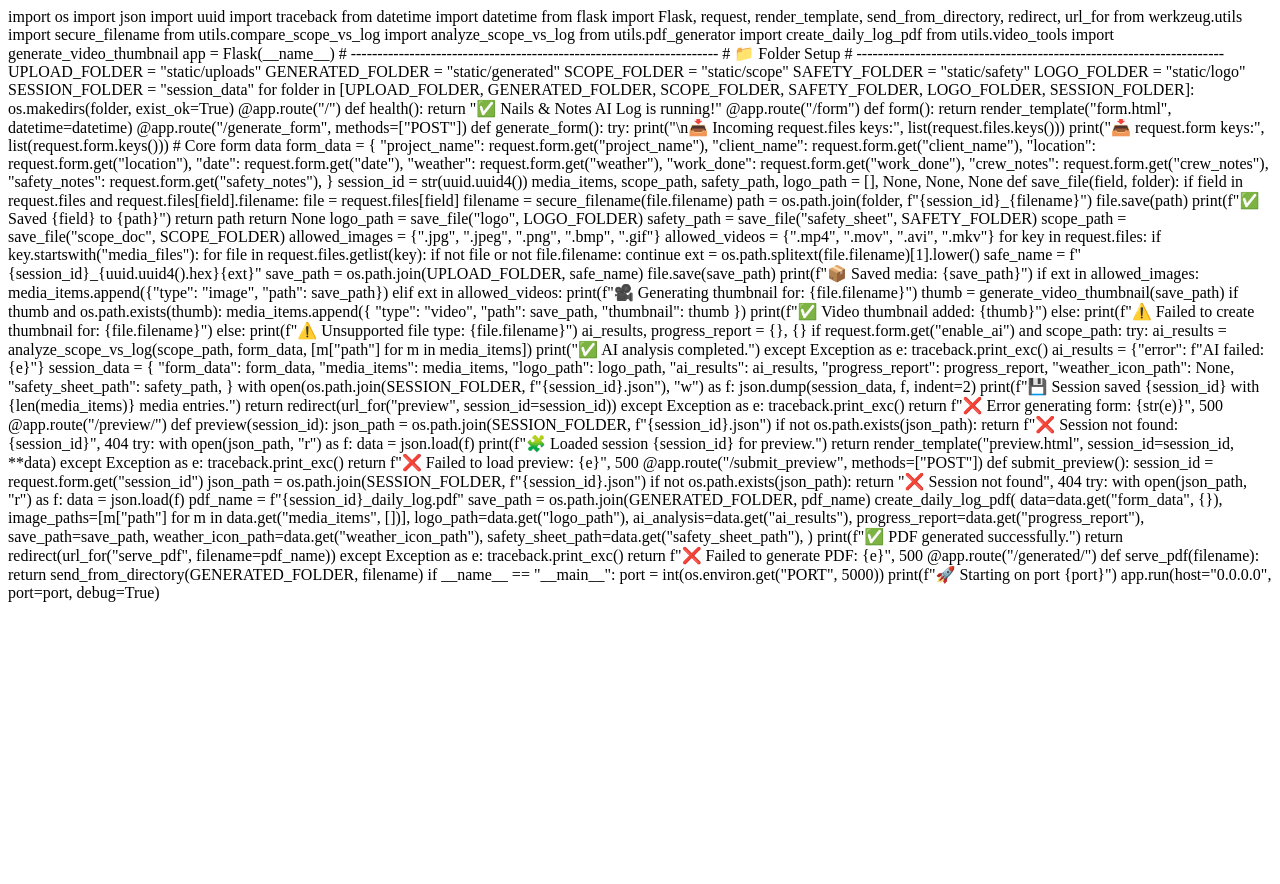
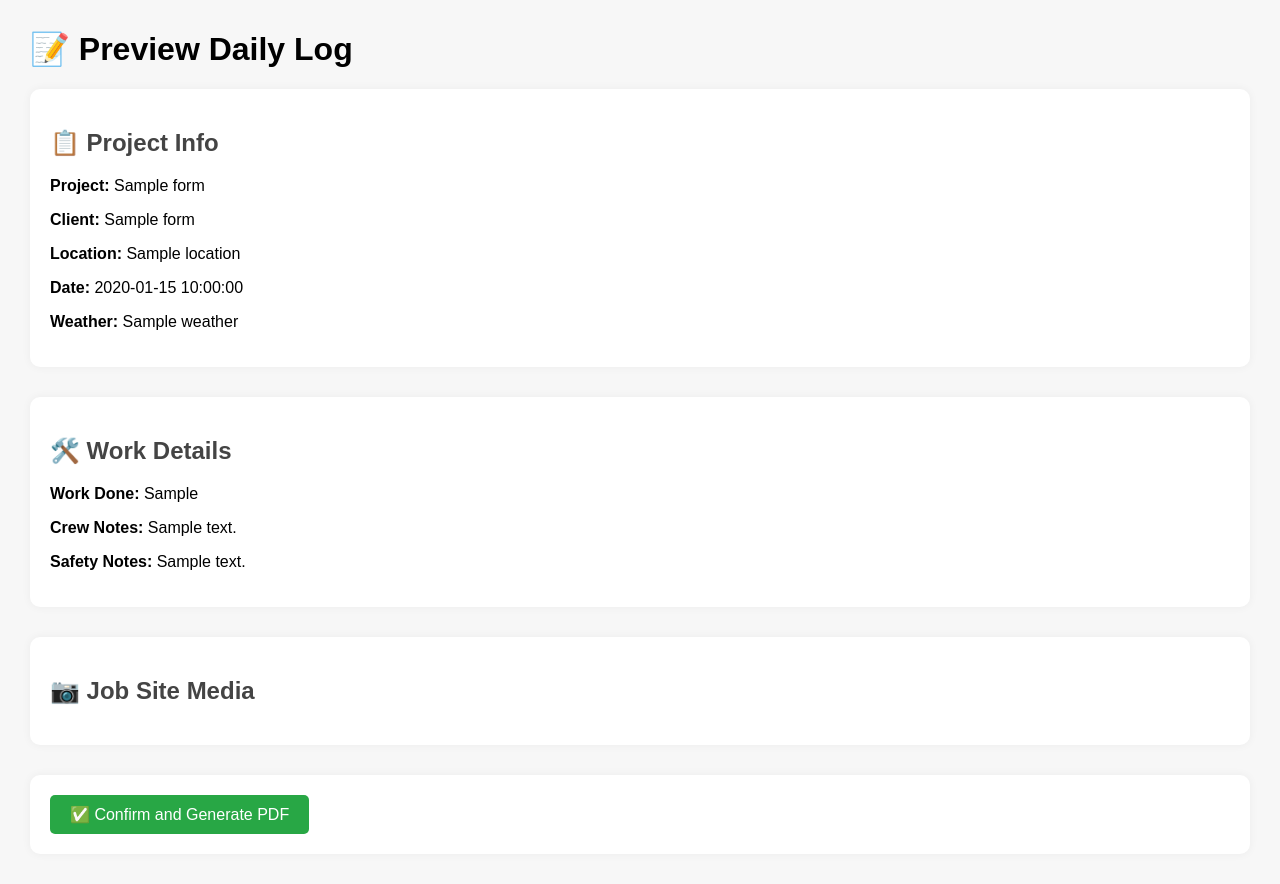
Before and after one commit to VagishKapila/gpt-material-insight-api, a Flask app: template templates/preview.html in a window 1280 px wide. Before the commit the page ends 602 px from the top, so only its background shows below. Run offline with Flask 3, Linux system fonts and the light colour scheme; the template is opened without the code that fills it: most values are stand-ins (such as "Sample title", 1, 10 or a date in 2020).

Commit message:
Update preview.html

```diff
--- a/templates/preview.html
+++ b/templates/preview.html
@@ -1,190 +1,98 @@
-import os
-import json
-import uuid
-import traceback
-from datetime import datetime
-from flask import Flask, request, render_template, send_from_directory, redirect, url_for
-from werkzeug.utils import secure_filename
+<!DOCTYPE html>
+<html lang="en">
+<head>
+  <meta charset="UTF-8">
+  <title>Preview Log</title>
+  <style>
+    body {
+      font-family: Arial, sans-serif;
+      margin: 30px;
+      background-color: #f7f7f7;
+    }
+    .section {
+      margin-bottom: 30px;
+      padding: 20px;
+      background: white;
+      border-radius: 10px;
+      box-shadow: 0 0 10px rgba(0,0,0,0.05);
+    }
+    h2 {
+      color: #444;
+    }
+    img {
+      max-width: 200px;
+      height: auto;
+      margin: 10px;
+      border-radius: 5px;
+      box-shadow: 0 2px 4px rgba(0,0,0,0.1);
+      cursor: pointer;
+    }
+    video {
+      max-width: 200px;
+      display: block;
+      margin: 10px 0;
+    }
+    .images {
+      display: flex;
+      flex-wrap: wrap;
+      gap: 10px;
+    }
+    button {
+      padding: 10px 20px;
+      font-size: 16px;
+      background-color: #28a745;
+      color: white;
+      border: none;
+      border-radius: 5px;
+      cursor: pointer;
+    }
+    button:hover {
+      background-color: #218838;
+    }
+  </style>
+</head>
+<body>
+  <h1>📝 Preview Daily Log</h1>
 
-from utils.compare_scope_vs_log import analyze_scope_vs_log
-from utils.pdf_generator import create_daily_log_pdf
-from utils.video_tools import generate_video_thumbnail
+  <div class="section">
+    <h2>📋 Project Info</h2>
+    <p><strong>Project:</strong> {{ form_data.project_name }}</p>
+    <p><strong>Client:</strong> {{ form_data.client_name }}</p>
+    <p><strong>Location:</strong> {{ form_data.location }}</p>
+    <p><strong>Date:</strong> {{ form_data.date }}</p>
+    <p><strong>Weather:</strong> {{ form_data.weather }}</p>
+  </div>
 
-app = Flask(__name__)
+  <div class="section">
+    <h2>🛠️ Work Details</h2>
+    <p><strong>Work Done:</strong> {{ form_data.work_done }}</p>
+    <p><strong>Crew Notes:</strong> {{ form_data.crew_notes }}</p>
+    <p><strong>Safety Notes:</strong> {{ form_data.safety_notes }}</p>
+  </div>
 
-# ---------------------------------------------------------------------
-# 📁 Folder Setup
-# ---------------------------------------------------------------------
-UPLOAD_FOLDER = "static/uploads"
-GENERATED_FOLDER = "static/generated"
-SCOPE_FOLDER = "static/scope"
-SAFETY_FOLDER = "static/safety"
-LOGO_FOLDER = "static/logo"
-SESSION_FOLDER = "session_data"
+  {% if media_items %}
+  <div class="section">
+    <h2>📷 Job Site Media</h2>
+    <div class="images">
+      {% for item in media_items %}
+        {% if item.type == 'image' %}
+          <img src="/{{ item.path }}" alt="Job Site Image">
+        {% elif item.type == 'video' %}
+          <a href="/{{ item.path }}" target="_blank">
+            <img src="/{{ item.thumbnail }}" alt="Video Thumbnail" title="Click to view video">
+          </a>
+        {% endif %}
+      {% endfor %}
+    </div>
+  </div>
+  {% endif %}
 
-for folder in [UPLOAD_FOLDER, GENERATED_FOLDER, SCOPE_FOLDER, SAFETY_FOLDER, LOGO_FOLDER, SESSION_FOLDER]:
-    os.makedirs(folder, exist_ok=True)
+  <div class="section">
+    <form method="post" action="/submit_preview">
+      <input type="hidden" name="session_id" value="{{ session_id }}">
+      <button type="submit">✅ Confirm and Generate PDF</button>
+    </form>
+  </div>
 
-
-@app.route("/")
-def health():
-    return "✅ Nails & Notes AI Log is running!"
-
-
-@app.route("/form")
-def form():
-    return render_template("form.html", datetime=datetime)
-
-
-@app.route("/generate_form", methods=["POST"])
-def generate_form():
-    try:
-        print("\n📥 Incoming request.files keys:", list(request.files.keys()))
-        print("📥 request.form keys:", list(request.form.keys()))
-
-        # Core form data
-        form_data = {
-            "project_name": request.form.get("project_name"),
-            "client_name": request.form.get("client_name"),
-            "location": request.form.get("location"),
-            "date": request.form.get("date"),
-            "weather": request.form.get("weather"),
-            "work_done": request.form.get("work_done"),
-            "crew_notes": request.form.get("crew_notes"),
-            "safety_notes": request.form.get("safety_notes"),
-        }
-
-        session_id = str(uuid.uuid4())
-        media_items, scope_path, safety_path, logo_path = [], None, None, None
-
-        def save_file(field, folder):
-            if field in request.files and request.files[field].filename:
-                file = request.files[field]
-                filename = secure_filename(file.filename)
-                path = os.path.join(folder, f"{session_id}_{filename}")
-                file.save(path)
-                print(f"✅ Saved {field} to {path}")
-                return path
-            return None
-
-        logo_path = save_file("logo", LOGO_FOLDER)
-        safety_path = save_file("safety_sheet", SAFETY_FOLDER)
-        scope_path = save_file("scope_doc", SCOPE_FOLDER)
-
-        allowed_images = {".jpg", ".jpeg", ".png", ".bmp", ".gif"}
-        allowed_videos = {".mp4", ".mov", ".avi", ".mkv"}
-
-        for key in request.files:
-            if key.startswith("media_files"):
-                for file in request.files.getlist(key):
-                    if not file or not file.filename:
-                        continue
-                    ext = os.path.splitext(file.filename)[1].lower()
-                    safe_name = f"{session_id}_{uuid.uuid4().hex}{ext}"
-                    save_path = os.path.join(UPLOAD_FOLDER, safe_name)
-                    file.save(save_path)
-                    print(f"📦 Saved media: {save_path}")
-
-                    if ext in allowed_images:
-                        media_items.append({"type": "image", "path": save_path})
-                    elif ext in allowed_videos:
-                        print(f"🎥 Generating thumbnail for: {file.filename}")
-                        thumb = generate_video_thumbnail(save_path)
-                        if thumb and os.path.exists(thumb):
-                            media_items.append({
-                                "type": "video",
-                                "path": save_path,
-                                "thumbnail": thumb
-                            })
-                            print(f"✅ Video thumbnail added: {thumb}")
-                        else:
-                            print(f"⚠️ Failed to create thumbnail for: {file.filename}")
-                    else:
-                        print(f"⚠️ Unsupported file type: {file.filename}")
-
-        ai_results, progress_report = {}, {}
-        if request.form.get("enable_ai") and scope_path:
-            try:
-                ai_results = analyze_scope_vs_log(scope_path, form_data, [m["path"] for m in media_items])
-                print("✅ AI analysis completed.")
-            except Exception as e:
-                traceback.print_exc()
-                ai_results = {"error": f"AI failed: {e}"}
-
-        session_data = {
-            "form_data": form_data,
-            "media_items": media_items,
-            "logo_path": logo_path,
-            "ai_results": ai_results,
-            "progress_report": progress_report,
-            "weather_icon_path": None,
-            "safety_sheet_path": safety_path,
-        }
-
-        with open(os.path.join(SESSION_FOLDER, f"{session_id}.json"), "w") as f:
-            json.dump(session_data, f, indent=2)
-
-        print(f"💾 Session saved {session_id} with {len(media_items)} media entries.")
-        return redirect(url_for("preview", session_id=session_id))
-
-    except Exception as e:
-        traceback.print_exc()
-        return f"❌ Error generating form: {str(e)}", 500
-
-
-@app.route("/preview/<session_id>")
-def preview(session_id):
-    json_path = os.path.join(SESSION_FOLDER, f"{session_id}.json")
-    if not os.path.exists(json_path):
-        return f"❌ Session not found: {session_id}", 404
-
-    try:
-        with open(json_path, "r") as f:
-            data = json.load(f)
-        print(f"🧩 Loaded session {session_id} for preview.")
-        return render_template("preview.html", session_id=session_id, **data)
-    except Exception as e:
-        traceback.print_exc()
-        return f"❌ Failed to load preview: {e}", 500
-
-
-@app.route("/submit_preview", methods=["POST"])
-def submit_preview():
-    session_id = request.form.get("session_id")
-    json_path = os.path.join(SESSION_FOLDER, f"{session_id}.json")
-
-    if not os.path.exists(json_path):
-        return "❌ Session not found", 404
-
-    try:
-        with open(json_path, "r") as f:
-            data = json.load(f)
-
-        pdf_name = f"{session_id}_daily_log.pdf"
-        save_path = os.path.join(GENERATED_FOLDER, pdf_name)
-        create_daily_log_pdf(
-            data=data.get("form_data", {}),
-            image_paths=[m["path"] for m in data.get("media_items", [])],
-            logo_path=data.get("logo_path"),
-            ai_analysis=data.get("ai_results"),
-            progress_report=data.get("progress_report"),
-            save_path=save_path,
-            weather_icon_path=data.get("weather_icon_path"),
-            safety_sheet_path=data.get("safety_sheet_path"),
-        )
-        print(f"✅ PDF generated successfully.")
-        return redirect(url_for("serve_pdf", filename=pdf_name))
-    except Exception as e:
-        traceback.print_exc()
-        return f"❌ Failed to generate PDF: {e}", 500
-
-
-@app.route("/generated/<filename>")
-def serve_pdf(filename):
-    return send_from_directory(GENERATED_FOLDER, filename)
-
-
-if __name__ == "__main__":
-    port = int(os.environ.get("PORT", 5000))
-    print(f"🚀 Starting on port {port}")
-    app.run(host="0.0.0.0", port=port, debug=True)
+</body>
+</html>
```
